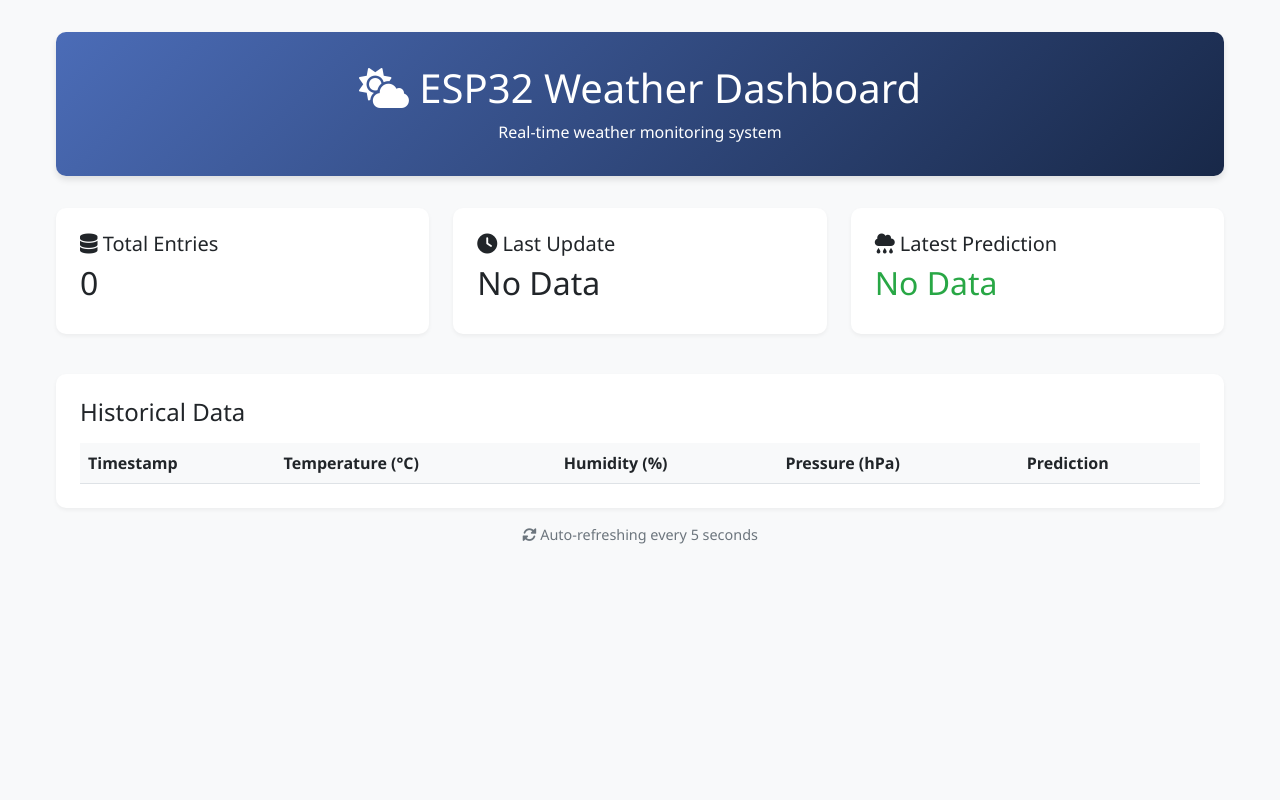
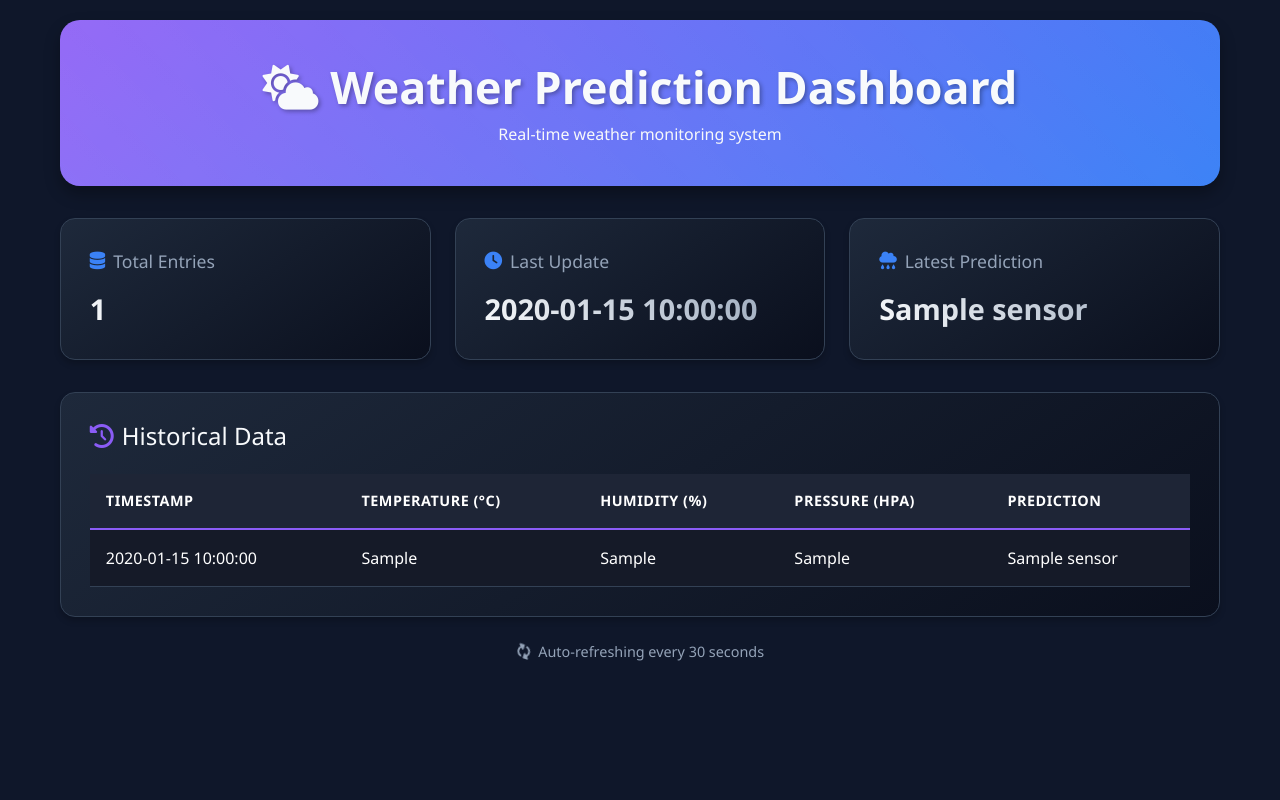
Before and after one commit to rengganabakta/weather-prediction, a Flask app: page / in a window 1280 px wide. Run offline with Flask 3, Linux system fonts and the light colour scheme; a database or web service that is not in the repository returns one stand-in record (values such as "Sample title"); lists and menus that the app fills with data are empty.

Commit message:
fix web and sensors

```diff
--- a/app.py
+++ b/app.py
@@ -4,24 +4,62 @@ import joblib
 import numpy as np
 import logging
 from typing import Dict, Any, List
+from pymongo import MongoClient
+from dotenv import load_dotenv
+import os
+import pandas as pd
 
 # Configure logging
 logging.basicConfig(level=logging.INFO)
 logger = logging.getLogger(__name__)
 
+# Load environment variables
+load_dotenv()
+logger.info("Current working directory: %s", os.getcwd())
+logger.info("Environment variables loaded: %s", os.environ.get('MONGODB_URI') is not None)
+
 app = Flask(__name__)
+
+# MongoDB connection
+try:
+    mongodb_uri = os.getenv('MONGODB_URI')
+    logger.info("MongoDB URI found: %s", mongodb_uri is not None)
+
+    if not mongodb_uri:
+        raise ValueError("MONGODB_URI not found in environment variables")
+
+    client = MongoClient(mongodb_uri)
+    db = client['weather_prediction']
+    collection = db['sensor_data']
+    logger.info("MongoDB connected successfully")
+except Exception as e:
+    logger.error(f"Error connecting to MongoDB: {str(e)}")
+    client = None
+    collection = None
 
 # Load the trained AI model
 try:
     model = joblib.load('model.pkl')
-    logger.info("Model loaded successfully")
+    # Validate model
+    if not hasattr(model, 'predict'):
+        raise ValueError("Loaded model does not have predict method")
+
+    # Log model details
+    logger.info(f"Model type: {type(model)}")
+    logger.info(f"Model parameters: {model.get_params() if hasattr(model, 'get_params') else 'No parameters available'}")
+    logger.info(f"Model features: {model.feature_names_in_ if hasattr(model, 'feature_names_in_') else 'No feature names'}")
+
+    # Test prediction with sample data
+    test_data = np.array([[25.0, 60.0, 1013.0]])
+    test_df = pd.DataFrame(test_data, columns=['Temperature', 'Humidity', 'Pressure'])
+    test_pred = model.predict(test_df)[0]
+    logger.info(f"Test prediction result: {test_pred}")
+
+    logger.info("Model loaded and validated successfully")
 except Exception as e:
     logger.error(f"Error loading model: {str(e)}")
+    logger.error(f"Error type: {type(e)}")
     model = None
-
-# In-memory storage for received data with maximum size
-MAX_HISTORY_SIZE = 100
-data_history: List[Dict[str, Any]] = []
 
 def validate_sensor_data(temp: float, humid: float, press: float) -> bool:
     """Validate sensor data ranges"""
@@ -35,15 +73,49 @@ def make_prediction(temp: float, humid: float, press: float) -> tuple[int, str]:
     """Make prediction using the model"""
     try:
         if model is None:
+            logger.error("Model is not loaded")
             raise ValueError("Model not loaded")
 
+        # Log model information
+        logger.info(f"Model type: {type(model)}")
+        logger.info(f"Model features: {model.feature_names_in_ if hasattr(model, 'feature_names_in_') else 'No feature names'}")
+
+        # Create feature names to match the model's expectations
+        feature_names = ['Temperature', 'Humidity', 'Pressure']
         input_features = np.array([[temp, humid, press]])
-        prediction = model.predict(input_features)[0]
-        prediction_int = int(prediction)
-        prediction_label = "Rain" if prediction_int == 1 else "Sunny"
-        return prediction_int, prediction_label
+
+        # Log input features
+        logger.info(f"Input features shape: {input_features.shape}")
+        logger.info(f"Input features: {input_features}")
+
+        # Convert to DataFrame with feature names
+        input_df = pd.DataFrame(input_features, columns=feature_names)
+        logger.info(f"Input DataFrame:\n{input_df}")
+
+        # Get prediction
+        try:
+            prediction = model.predict(input_df)[0]
+            logger.info(f"Raw prediction value: {prediction}")
+            logger.info(f"Prediction type: {type(prediction)}")
+
+            # Ensure prediction is an integer
+            prediction_int = int(prediction)
+            logger.info(f"Converted prediction to integer: {prediction_int}")
+
+            # Map prediction to label
+            prediction_label = "Rain" if prediction_int == 1 else "Sunny"
+            logger.info(f"Final prediction label: {prediction_label}")
+
+            return prediction_int, prediction_label
+
+        except Exception as e:
+            logger.error(f"Error during prediction: {str(e)}")
+            logger.error(f"Error type: {type(e)}")
+            return 0, "Error"
+
     except Exception as e:
         logger.error(f"Prediction error: {str(e)}")
+        logger.error(f"Error type: {type(e)}")
         return 0, "Error"
 
 @app.route('/data', methods=['POST'])
@@ -57,9 +129,17 @@ def receive_data():
         "value3": <float> (Pressure)
     }
     """
+    logger.info("Received POST request to /data endpoint")
     try:
+        # Log raw request data
+        logger.info(f"Request data: {request.get_data()}")
+        logger.info(f"Request headers: {dict(request.headers)}")
+
         payload = request.get_json()
+        logger.info(f"Parsed JSON payload: {payload}")
+
         if not payload:
+            logger.error("Invalid JSON payload received")
             return jsonify({"error": "Invalid JSON"}), 400
 
         # Extract and validate data
@@ -67,44 +147,67 @@ def receive_data():
             temp = float(payload.get('value1', 0))
             humid = float(payload.get('value2', 0))
             press = float(payload.get('value3', 0))
-        except (ValueError, TypeError):
+            logger.info(f"Parsed sensor values - Temp: {temp}, Humid: {humid}, Press: {press}")
+        except (ValueError, TypeError) as e:
+            logger.error(f"Error parsing sensor values: {str(e)}")
             return jsonify({"error": "Invalid sensor values"}), 400
 
         # Validate sensor data ranges
         if not validate_sensor_data(temp, humid, press):
+            logger.error(f"Sensor values out of range - Temp: {temp}, Humid: {humid}, Press: {press}")
             return jsonify({"error": "Sensor values out of valid range"}), 400
 
         # Make prediction
+        logger.info("Making prediction with model...")
         prediction_int, prediction_label = make_prediction(temp, humid, press)
+        logger.info(f"Prediction result - Value: {prediction_int}, Label: {prediction_label}")
 
         # Build entry
         entry = {
-            "timestamp": datetime.utcnow().strftime('%Y-%m-%d %H:%M:%S'),
+            "timestamp": datetime.now().strftime('%Y-%m-%d %H:%M:%S'),
             "value1": round(temp, 2),
             "value2": round(humid, 2),
             "value3": round(press, 2),
             "prediction": prediction_int,
             "prediction_label": prediction_label
         }
+        logger.info(f"Created database entry: {entry}")
 
-        # Add to history with size limit
-        data_history.insert(0, entry)
-        if len(data_history) > MAX_HISTORY_SIZE:
-            data_history.pop()
+        # Save to MongoDB
+        if collection is not None:
+            try:
+                result = collection.insert_one(entry)
+                logger.info(f"Data saved to MongoDB with ID: {result.inserted_id}")
+            except Exception as e:
+                logger.error(f"Error saving to MongoDB: {str(e)}")
+        else:
+            logger.error("MongoDB collection not available")
 
-        return jsonify({
+        response_data = {
             "status": "success",
             "prediction": prediction_int,
             "label": prediction_label
-        }), 200
+        }
+        logger.info(f"Sending response: {response_data}")
+        return jsonify(response_data), 200
 
     except Exception as e:
         logger.error(f"Error processing request: {str(e)}")
+        logger.error(f"Error type: {type(e)}")
         return jsonify({"error": "Internal server error"}), 500
 
 @app.route('/')
 def index():
     """Dashboard halaman utama"""
+    # Get last 100 records from MongoDB
+    if collection is not None:  # Fixed collection check
+        data_history = list(collection.find().sort('timestamp', -1).limit(100))
+        # Convert ObjectId to string for JSON serialization
+        for item in data_history:
+            item['_id'] = str(item['_id'])
+    else:
+        data_history = []
+
     return render_template('index.html', data_history=data_history)
 
 if __name__ == '__main__':
--- a/templates/index.html
+++ b/templates/index.html
@@ -3,8 +3,7 @@
   <head>
     <meta charset="UTF-8" />
     <meta name="viewport" content="width=device-width, initial-scale=1.0" />
-    <meta http-equiv="refresh" content="5" />
-    <title>ESP32 Weather Dashboard</title>
+    <title>Weather Prediction Dashboard</title>
     <link
       href="https://cdn.jsdelivr.net/npm/bootstrap@5.3.0/dist/css/bootstrap.min.css"
       rel="stylesheet"
@@ -14,95 +13,295 @@
       href="https://cdnjs.cloudflare.com/ajax/libs/font-awesome/6.0.0/css/all.min.css"
     />
     <style>
+      :root {
+        --dark-bg: #0f172a;
+        --darker-bg: #0a0f1d;
+        --card-bg: #1e293b;
+        --text-primary: #f8fafc;
+        --text-secondary: #94a3b8;
+        --accent-blue: #3b82f6;
+        --accent-yellow: #fbbf24;
+        --accent-purple: #8b5cf6;
+        --border-color: #334155;
+        --table-header-bg: #1e2536;
+        --table-row-bg: #151a28;
+        --table-row-hover: #232a41;
+      }
+
       body {
-        background-color: #f8f9fa;
+        background-color: var(--dark-bg);
+        color: var(--text-primary);
         font-family: "Segoe UI", Tahoma, Geneva, Verdana, sans-serif;
+        min-height: 100vh;
       }
-      .dashboard-container {
+
+      .container {
         max-width: 1200px;
-        margin: 2rem auto;
-        padding: 0 1rem;
+        padding: 20px;
       }
-      .header {
-        background: linear-gradient(135deg, #4b6cb7 0%, #182848 100%);
-        color: white;
-        padding: 2rem;
-        border-radius: 10px;
+
+      .dashboard-header {
+        background: linear-gradient(
+          135deg,
+          var(--accent-purple) 0%,
+          var(--accent-blue) 100%
+        );
+        padding: 2.5rem;
+        border-radius: 20px;
         margin-bottom: 2rem;
-        box-shadow: 0 4px 6px rgba(0, 0, 0, 0.1);
+        box-shadow: 0 8px 16px rgba(0, 0, 0, 0.3);
+        position: relative;
+        overflow: hidden;
       }
-      .stats-card {
-        background: white;
-        border-radius: 10px;
-        padding: 1.5rem;
-        margin-bottom: 1rem;
-        box-shadow: 0 2px 4px rgba(0, 0, 0, 0.05);
+
+      .dashboard-header::before {
+        content: "";
+        position: absolute;
+        top: 0;
+        left: 0;
+        right: 0;
+        bottom: 0;
+        background: linear-gradient(
+          45deg,
+          rgba(255, 255, 255, 0.1) 0%,
+          rgba(255, 255, 255, 0) 100%
+        );
+        z-index: 1;
       }
+
+      .dashboard-title {
+        font-size: 2.8rem;
+        font-weight: bold;
+        margin-bottom: 0.5rem;
+        color: var(--text-primary);
+        text-shadow: 2px 2px 4px rgba(0, 0, 0, 0.3);
+        position: relative;
+        z-index: 2;
+      }
+
+      .stats-container {
+        display: grid;
+        grid-template-columns: repeat(auto-fit, minmax(280px, 1fr));
+        gap: 1.5rem;
+        margin-bottom: 2rem;
+      }
+
+      .stat-card {
+        background: linear-gradient(145deg, var(--card-bg), var(--darker-bg));
+        padding: 1.8rem;
+        border-radius: 15px;
+        box-shadow: 0 4px 6px rgba(0, 0, 0, 0.2);
+        border: 1px solid var(--border-color);
+        transition: transform 0.3s ease, box-shadow 0.3s ease;
+      }
+
+      .stat-card:hover {
+        transform: translateY(-5px);
+        box-shadow: 0 6px 12px rgba(0, 0, 0, 0.3);
+      }
+
+      .stat-title {
+        color: var(--text-secondary);
+        font-size: 1.1rem;
+        margin-bottom: 0.8rem;
+        display: flex;
+        align-items: center;
+        gap: 0.5rem;
+      }
+
+      .stat-title i {
+        color: var(--accent-blue);
+      }
+
+      .stat-value {
+        font-size: 1.8rem;
+        font-weight: bold;
+        background: linear-gradient(
+          45deg,
+          var(--text-primary),
+          var(--text-secondary)
+        );
+        -webkit-background-clip: text;
+        -webkit-text-fill-color: transparent;
+      }
+
       .table-container {
-        background: white;
-        border-radius: 10px;
-        padding: 1.5rem;
-        box-shadow: 0 2px 4px rgba(0, 0, 0, 0.05);
+        background: linear-gradient(145deg, var(--card-bg), var(--darker-bg));
+        border-radius: 15px;
+        padding: 1.8rem;
+        box-shadow: 0 4px 6px rgba(0, 0, 0, 0.2);
+        border: 1px solid var(--border-color);
       }
+
+      .table-container h4 {
+        color: var(--text-primary);
+        margin-bottom: 1.5rem;
+        display: flex;
+        align-items: center;
+        gap: 0.5rem;
+      }
+
+      .table-container h4 i {
+        color: var(--accent-purple);
+      }
+
       .table {
+        color: var(--text-primary);
         margin-bottom: 0;
+        border-color: var(--border-color);
+        background-color: var(--table-row-bg);
       }
+
+      .table thead {
+        background-color: var(--table-header-bg);
+      }
+
       .table th {
-        background-color: #f8f9fa;
+        color: var(--text-secondary);
         font-weight: 600;
+        border-bottom: 2px solid var(--accent-purple);
+        padding: 1rem;
+        text-transform: uppercase;
+        font-size: 0.9rem;
+        letter-spacing: 0.5px;
+        background-color: var(--table-header-bg) !important;
       }
+
+      .table td {
+        border-color: var(--border-color);
+        padding: 1rem;
+        vertical-align: middle;
+        background-color: var(--table-row-bg);
+      }
+
+      .table tbody tr {
+        transition: background-color 0.3s ease;
+        background-color: var(--table-row-bg);
+      }
+
+      .table tbody tr:hover {
+        background-color: var(--table-row-hover);
+      }
+
       .prediction-rain {
-        color: #dc3545;
+        color: var(--accent-blue);
+        font-weight: bold;
+        display: flex;
+        align-items: center;
+        gap: 0.5rem;
       }
-      .prediction-no-rain {
-        color: #28a745;
+
+      .prediction-rain::before {
+        content: "\f73d";
+        font-family: "Font Awesome 6 Free";
+        font-weight: 900;
       }
+
+      .prediction-sunny {
+        color: var(--accent-yellow);
+        font-weight: bold;
+        display: flex;
+        align-items: center;
+        gap: 0.5rem;
+      }
+
+      .prediction-sunny::before {
+        content: "\f185";
+        font-family: "Font Awesome 6 Free";
+        font-weight: 900;
+      }
+
       .refresh-info {
+        text-align: center;
+        color: var(--text-secondary);
+        margin-top: 1.5rem;
         font-size: 0.9rem;
-        color: #6c757d;
-        margin-top: 1rem;
+        display: flex;
+        align-items: center;
+        justify-content: center;
+        gap: 0.5rem;
+      }
+
+      .refresh-info i {
+        animation: spin 2s linear infinite;
+      }
+
+      @keyframes spin {
+        0% {
+          transform: rotate(0deg);
+        }
+        100% {
+          transform: rotate(360deg);
+        }
+      }
+
+      @media (max-width: 768px) {
+        .container {
+          padding: 10px;
+        }
+
+        .dashboard-title {
+          font-size: 2rem;
+        }
+
+        .stat-card {
+          padding: 1.2rem;
+        }
+
+        .table th,
+        .table td {
+          padding: 0.75rem;
+        }
+      }
+
+      .table,
+      .table th,
+      .table td {
+        color: #fff !important;
       }
     </style>
   </head>
   <body>
-    <div class="dashboard-container">
-      <div class="header text-center">
-        <h1><i class="fas fa-cloud-sun"></i> ESP32 Weather Dashboard</h1>
-        <p class="mb-0">Real-time weather monitoring system</p>
+    <div class="container">
+      <div class="dashboard-header">
+        <h1 class="dashboard-title text-center">
+          <i class="fas fa-cloud-sun"></i> Weather Prediction Dashboard
+        </h1>
+        <p class="text-center text-light mb-0">
+          Real-time weather monitoring system
+        </p>
       </div>
 
-      <div class="row">
-        <div class="col-md-4">
-          <div class="stats-card">
-            <h5><i class="fas fa-database"></i> Total Entries</h5>
-            <h2>{{ data_history | length }}</h2>
+      <div class="stats-container">
+        <div class="stat-card">
+          <div class="stat-title">
+            <i class="fas fa-database"></i> Total Entries
+          </div>
+          <div class="stat-value">{{ data_history | length }}</div>
+        </div>
+        <div class="stat-card">
+          <div class="stat-title"><i class="fas fa-clock"></i> Last Update</div>
+          <div class="stat-value">
+            {{ data_history[0].timestamp if data_history else 'No Data' }}
           </div>
         </div>
-        <div class="col-md-4">
-          <div class="stats-card">
-            <h5><i class="fas fa-clock"></i> Last Update</h5>
-            <h2>
-              {{ data_history[0].timestamp if data_history else 'No Data' }}
-            </h2>
+        <div class="stat-card">
+          <div class="stat-title">
+            <i class="fas fa-cloud-rain"></i> Latest Prediction
           </div>
-        </div>
-        <div class="col-md-4">
-          <div class="stats-card">
-            <h5><i class="fas fa-cloud-rain"></i> Latest Prediction</h5>
-            <h2
-              class="{{ 'prediction-rain' if data_history and data_history[0].prediction == 1 else 'prediction-no-rain' }}"
-            >
-              {{ data_history[0].prediction_label if data_history else 'No Data'
-              }}
-            </h2>
+          <div
+            class="stat-value prediction-{{ data_history[0].prediction_label.lower() if data_history else 'sunny' }}"
+          >
+            {{ data_history[0].prediction_label if data_history else 'No Data'
+            }}
           </div>
         </div>
       </div>
 
-      <div class="table-container mt-4">
-        <h4 class="mb-3">Historical Data</h4>
+      <div class="table-container">
+        <h4><i class="fas fa-history"></i> Historical Data</h4>
         <div class="table-responsive">
-          <table class="table table-hover">
+          <table class="table">
             <thead>
               <tr>
                 <th>Timestamp</th>
@@ -113,16 +312,14 @@
               </tr>
             </thead>
             <tbody>
-              {% for entry in data_history %}
+              {% for data in data_history %}
               <tr>
-                <td>{{ entry.timestamp }}</td>
-                <td>{{ entry.value1 }}</td>
-                <td>{{ entry.value2 }}</td>
-                <td>{{ entry.value3 }}</td>
-                <td
-                  class="{{ 'prediction-rain' if entry.prediction == 1 else 'prediction-no-rain' }}"
-                >
-                  {{ entry.prediction_label }}
+                <td>{{ data.timestamp }}</td>
+                <td>{{ data.value1 }}</td>
+                <td>{{ data.value2 }}</td>
+                <td>{{ data.value3 }}</td>
+                <td class="prediction-{{ data.prediction_label.lower() }}">
+                  {{ data.prediction_label }}
                 </td>
               </tr>
               {% endfor %}
@@ -131,11 +328,17 @@
         </div>
       </div>
 
-      <div class="refresh-info text-center">
-        <i class="fas fa-sync-alt"></i> Auto-refreshing every 5 seconds
+      <div class="refresh-info">
+        <i class="fas fa-sync-alt"></i> Auto-refreshing every 30 seconds
       </div>
     </div>
 
     <script src="https://cdn.jsdelivr.net/npm/bootstrap@5.3.0/dist/js/bootstrap.bundle.min.js"></script>
+    <script>
+      // Auto refresh page every 30 seconds
+      setTimeout(function () {
+        location.reload();
+      }, 30000);
+    </script>
   </body>
 </html>
```
Also changed, not shown: requirements.txt (added, +7 -0 lines), 1 other file.
